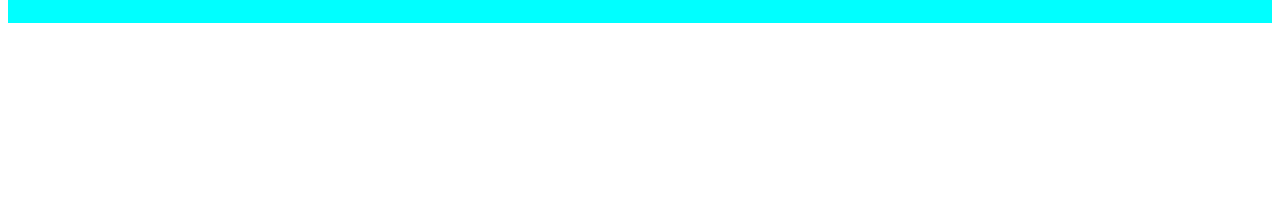
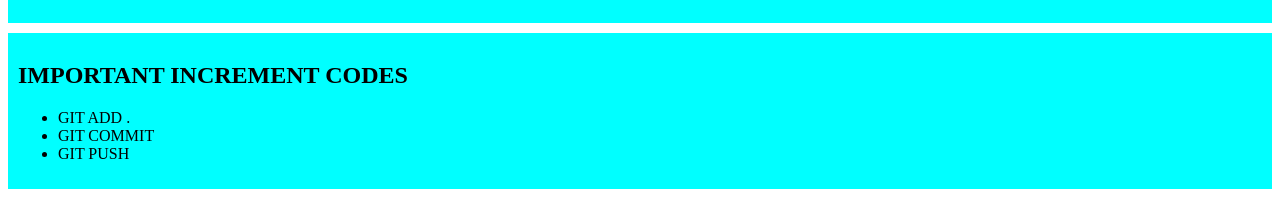
Before and after one commit to shoaibafnanwhite/my-simple-website, a plain HTML site: page index.html in a window 1280 px wide. Shown: the part 767-966 px from the top of the page. Before the commit the page ends 800 px from the top, so only its background shows below. Drawn offline with Linux system fonts and the light colour scheme.

Commit message:
added list

```diff
--- a/index.html
+++ b/index.html
@@ -13,6 +13,9 @@
     <div><H1>MY THIRD WORK</H1><P>Dua Lipa is a British-Albanian singer, songwriter, and model born on August 22, 1995, in Westminster, London. Raised in a musically inclined household—her father, Dukagjin Lipa, being a musician—she developed a passion for performance early on. After attending the Sylvia Young Theatre School, she began posting song covers on YouTube, eventually landing a record deal. Her self-titled debut album in 2017 catapulted her to global fame, with the breakout single “New Rules” becoming an anthem of empowerment. She followed up with Future Nostalgia in 2020, a critically acclaimed album that earned her a Grammy for Best Pop Vocal Album.</p>
     </div>
     <div><H1>MY FOURTH WORK</H1><P>Dua Lipa is a British-Albanian singer, songwriter, and model born on August 22, 1995, in Westminster, London. Raised in a musically inclined household—her father, Dukagjin Lipa, being a musician—she developed a passion for performance early on. After attending the Sylvia Young Theatre School, she began posting song covers on YouTube, eventually landing a record deal. Her self-titled debut album in 2017 catapulted her to global fame, with the breakout single “New Rules” becoming an anthem of empowerment. She followed up with Future Nostalgia in 2020, a critically acclaimed album that earned her a Grammy for Best Pop Vocal Album.</p>
-    </div>
+    </div><DIV><H2>IMPORTANT INCREMENT CODES</H2>
+    <UL>
+        <LI>GIT ADD .</LI><li>GIT COMMIT</li><LI>GIT PUSH</LI>
+    </UL></DIV>
 </body>
 </html>
```
